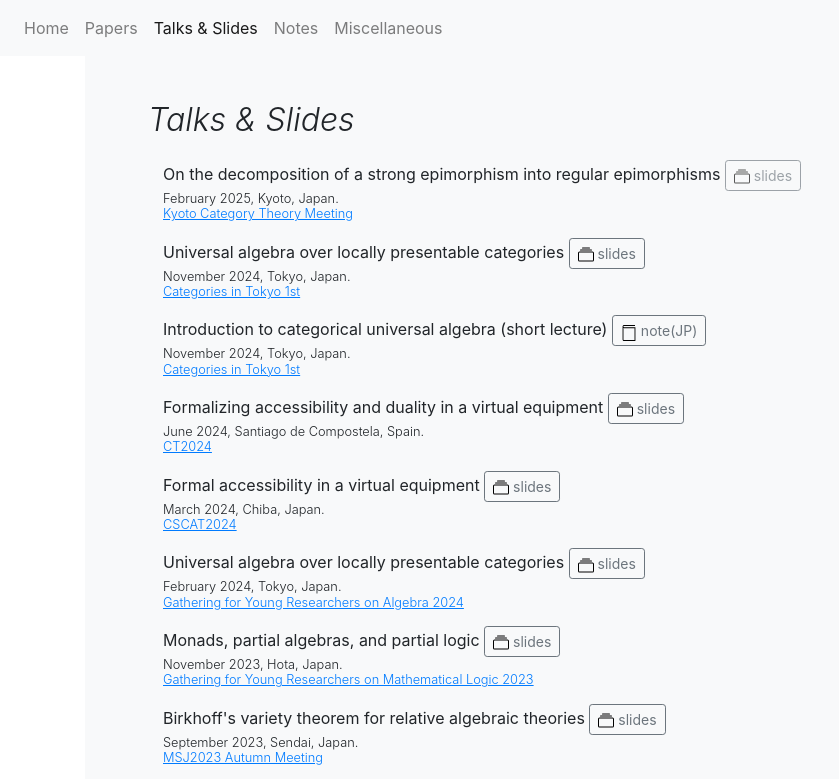
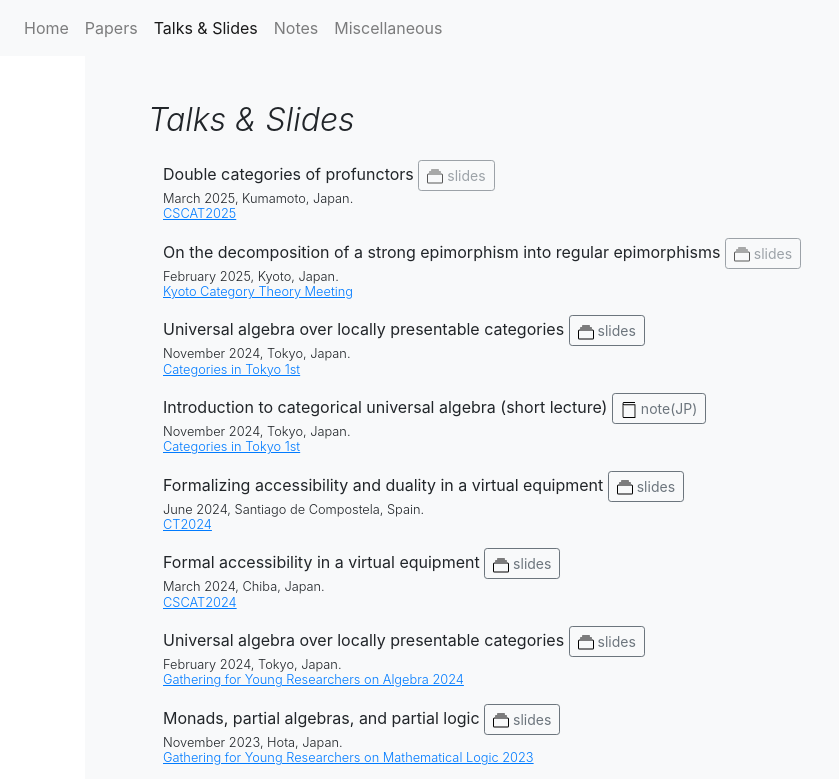
Before and after one commit to ykawase5048/yutokawase, a plain HTML site: page talk.html in a window 1280 px wide. Shown: the top 779 px of the page, without its empty margins (0-839 px from the left). Drawn offline with nearby package versions, Linux system fonts and the light colour scheme; a web font is replaced by a local one.

Commit message:
Update talk.html

```diff
--- a/talk.html
+++ b/talk.html
@@ -44,6 +44,26 @@
                 </span>
             </p>
             <!-- class="xxxxx disabled" でボタン無効 -->
+
+            <div class="col-md mb-3">
+                <h6 class="font-weight-normal mb-0">
+                    Double categories of profunctors
+                    <a class="btn btn-outline-secondary btn-sm disabled" href="./slides/xxxx.pdf" role="button" target="_blank">
+                        <div>
+                            <img src="./icons/collection.svg" width="16" height="16">
+                            slides
+                        </div>
+                    </a>
+                </h6>
+                <h6 class="small font-weight-light mb-0">
+                    March 2025, Kumamoto, Japan.
+                </h6>
+                <h6 class="small font-weight-light mb-0">
+                    <a href="https://hisashi-aratake.gitlab.io/event/cscat2025" target="_blank">
+                        <u>CSCAT2025</u>
+                    </a>
+                </h6>
+            </div>
 
             <div class="col-md mb-3">
                 <h6 class="font-weight-normal mb-0">
```
